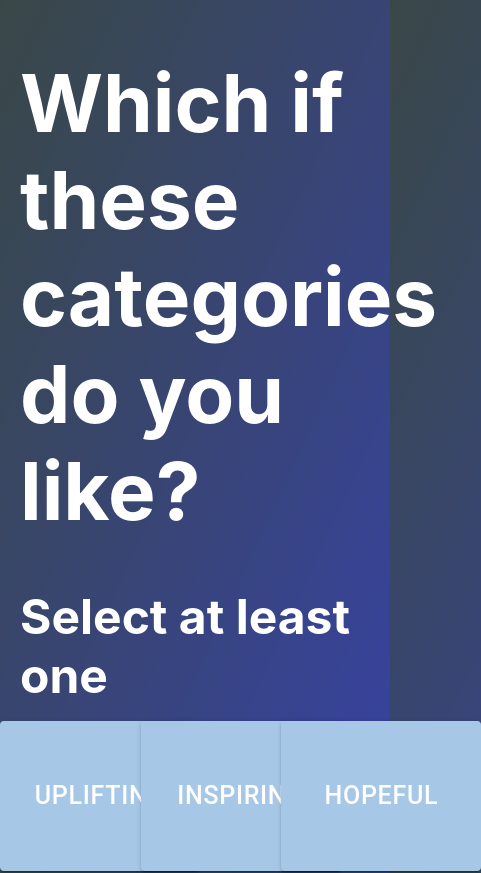
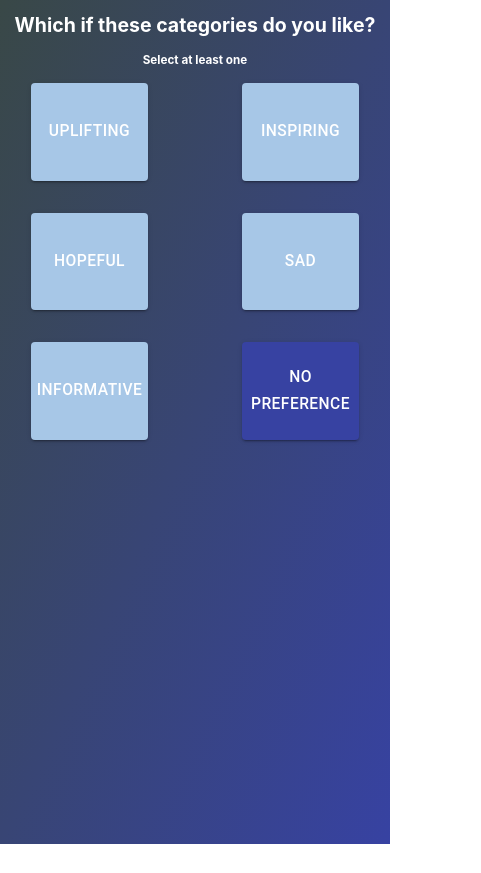
Before and after one commit to laurens88/movie_recommender, a React (Create React App) app in the folder movierecommender/: page /categories in a window 390 px wide. Shown: the top 873 px of the page, 481 px wide, since content can reach past the window. After the commit the page ends 844 px from the top, so only its background shows below. Built offline with nearby package versions, Linux system fonts and the light colour scheme.

Commit message:
Add grid and responsive design to categories page

```diff
--- a/movierecommender/src/screens/categoriesPage.js
+++ b/movierecommender/src/screens/categoriesPage.js
@@ -17,65 +17,65 @@ function CategoriesPage() {
         <div>
             <h1 className={styles.h1}>Which if these categories do you like?</h1>
             <h3 className={styles.h3}>Select at least one</h3>
-            <Grid container spacing={4}>
-            <Grid item xs={4}>
+            <Grid container spacing={4} justifyContent="center">
+            <Grid item lg={4} sm={6} xs={6} display="flex" justifyContent="center">
             <Tooltip title="Movies such as: " placement='bottom'>
             <PrettyButton
                 text="Uplifting"
-                width='200px'
-                height='150px'
-                fontSize='25px'
+                width='min(30vw, 200px)'
+                height='min(25vw, 150px)'
+                fontSize='min(4vw, 25px)'
                 color="#A7C7E7"
             />
             </Tooltip>
             </Grid>
 
-            <Grid item xs={4}>
+            <Grid item lg={4} sm={6} xs={6} display="flex" justifyContent="center">
             <PrettyButton
                 text="Inspiring"
-                width='200px'
-                height='150px'
-                fontSize='25px'
+                width='min(30vw, 200px)'
+                height='min(25vw, 150px)'
+                fontSize='min(4vw, 25px)'
                 color="#A7C7E7"
             />
             </Grid>
 
-            <Grid item xs={4}>
+            <Grid item lg={4} sm={6} xs={6} display="flex" justifyContent="center">
             <PrettyButton
                 text="Hopeful"
-                width='200px'
-                height='150px'
-                fontSize='25px'
+                width='min(30vw, 200px)'
+                height='min(25vw, 150px)'
+                fontSize='min(4vw, 25px)'
                 color="#A7C7E7"
             />
             </Grid>
 
-            <Grid item xs={4}>
+            <Grid item lg={4} sm={6} xs={6} display="flex" justifyContent="center">
             <PrettyButton
                 text="Sad"
-                width='200px'
-                height='150px'
-                fontSize='25px'
+                width='min(30vw, 200px)'
+                height='min(25vw, 150px)'
+                fontSize='min(4vw, 25px)'
                 color="#A7C7E7"
             />
             </Grid>
 
-            <Grid item xs={4}>
+            <Grid item lg={4} sm={6} xs={6} display="flex" justifyContent="center">
             <PrettyButton
                 text="Informative"
-                width='200px'
-                height='150px'
-                fontSize='25px'
+                width='min(30vw, 200px)'
+                height='min(25vw, 150px)'
+                fontSize='min(4vw, 25px)'
                 color="#A7C7E7"
             />
             </Grid>
 
-            <Grid item xs={4}>
+            <Grid item lg={4} sm={6} xs={6} display="flex" justifyContent="center">
             <PrettyButton
                 text="No preference"
-                width='200px'
-                height='150px'
-                fontSize='25px'
+                width='min(30vw, 200px)'
+                height='min(25vw, 150px)'
+                fontSize='min(4vw, 25px)'
                 color="#3742A2"
             />
             </Grid>
--- a/movierecommender/src/styles/categoriesPage.module.css
+++ b/movierecommender/src/styles/categoriesPage.module.css
@@ -1,8 +1,9 @@
 .h1 {
-    font-size: 5rem;
+    display: flex;
+    font-size: 5vw;
     margin-bottom: 1rem;
-    padding-left: 20px;
     color: white;
+    justify-content: center;
 }
 
 .h2 {
@@ -13,10 +14,11 @@
 }
 
 .h3 {
-    font-size: 3rem;
+    font-size: 3vw;
     margin-bottom: 1rem;
-    padding-left: 20px;
     color: white;
+    display: flex;
+    justify-content: center;
 }
 
 .h4 {
```
